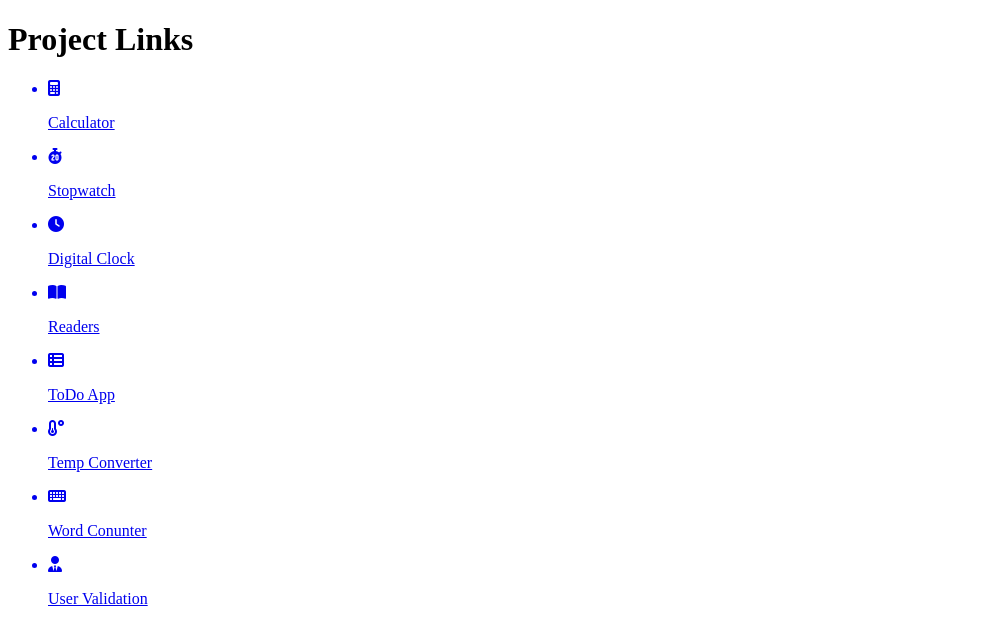
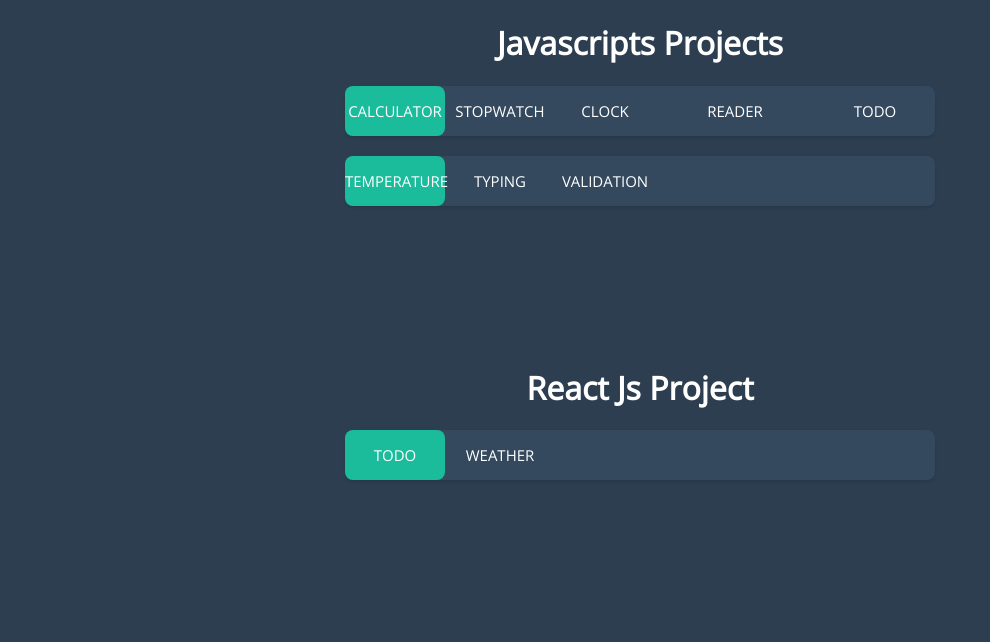
Before and after one commit to ankitbhurji/Projects, a plain HTML site: page all_project/index.html in a window 1280 px wide. Shown: the whole page, without its empty margins (0-990 px from the left). Drawn offline with nearby package versions, Linux system fonts and the light colour scheme.

Commit message:
Update index.html

```diff
--- a/all_project/index.html
+++ b/all_project/index.html
@@ -1,34 +1,48 @@
 <!DOCTYPE html>
-<html lang="en">
-<head>
-    <meta charset="UTF-8">
-    <meta http-equiv="X-UA-Compatible" content="IE=edge">
-    <meta name="viewport" content="width=device-width, initial-scale=1.0">
-    <title>MY PROJECTS</title>
-    <link rel="stylesheet" href="index.css">
-</head>
-<body>
-    <div class="container">
-        <div class="row heading">
-            <div class="col">
-                <h1>Project Links</h1>
-            </div>
-        </div>
-        <div class="row icon_list">
-            <ul class="list">
-                <a href="https://ankitbhurji.github.io/calculator/project_1/"><li class=""><i class="fa-solid fa-calculator calculator"></i><p>Calculator</p></li></a>
-                <a href="https://ankitbhurji.github.io/stopwatch/project_2/"><li class=""><i class="fa-solid fa-stopwatch-20 stop_watch"></i><p>Stopwatch</p></li></a>
-                <a href="https://ankitbhurji.github.io/clock/project_3/"><li class=""><i class="fa-solid fa-clock digital_clock"></i><p>Digital Clock</p></li></a>
-                <a href="https://ankitbhurji.github.io/ColorMode/Project_7/"><li class=""><i class="fa-solid fa-book-open color_switch"></i><p>Readers</p></li></a>
-                <a href="https://ankitbhurji.github.io/ToDo/project_6/"><li class=""><i class="fa-solid fa-table-list todo"></i><p>ToDo App</p></li></a>
-                <a href="https://ankitbhurji.github.io/tempconverter/project_4/"><li class=""><i class="fa-solid fa-temperature-low temp_converter"></i><p>Temp Converter</p></li></a>
-                <a href="https://ankitbhurji.github.io/WordCounter/project_5/"><li class=""><i class="fa-solid fa-keyboard word_counter"></i><p>Word Conunter</p></li></a>
-                <a href="https://ankitbhurji.github.io/FormValidation/project_8/"><li class=""><i class="fa-solid fa-user-tie user_validation"></i><p>User Validation</p></li></a>
-            </ul>
-        </div>
+<html lang="en" dir="ltr">
+  <head>
+    <meta charset="utf-8">
+    <title>Navbar Menu Hover Effect</title>
+    <link rel="stylesheet" href="style.css">
+  </head>
+  <body>
+    <div>
+      <div>
+        <h1 style="text-align: center; color: white;">Javascripts Projects</h1>
+        <nav>
+          <a href="https://ankitbhurji.github.io/calculator/project_1/">calculator</a>
+          <a href="https://ankitbhurji.github.io/stopwatch/project_2/">stopwatch</a>
+          <a href="https://ankitbhurji.github.io/clock/project_3/">clock</a>
+          <a href="https://ankitbhurji.github.io/ColorMode/Project_7/">reader</a>
+          <a href="https://ankitbhurji.github.io/ToDo/project_6/">todo</a>
+          <div class="animation start-home"></div>
+        </nav>
+      </div>
 
+      <div>
+        <nav>
+          <a href="https://ankitbhurji.github.io/tempconverter/project_4/">temperature</a>
+          <a href="https://ankitbhurji.github.io/WordCounter/project_5/">typing</a>
+          <a href="https://ankitbhurji.github.io/FormValidation/project_8/">validation</a>
+          <!-- <a href="#">Portfolio</a>
+          <a href="#">Contact</a> -->
+          <div class="animation start-home"></div>
+        </nav>
+      </div>
+
+      <div>
+        <h1 style="text-align: center; margin-top: 10rem; color: white;">React Js Project</h1>
+        <nav>
+          <a href="https://ankitbhurji.github.io/React_todo/">todo</a>
+          <a href="https://ankitbhurji.github.io/React_Weather/">weather</a>
+          <!-- <a href="#">Blog</a>
+          <a href="#">Portfolio</a>
+          <a href="#">Contact</a> -->
+          <div class="animation start-home"></div>
+        </nav>
+      </div>
     </div>
 
-</body>
-<script src="https://kit.fontawesome.com/733e94c8b3.js" crossorigin="anonymous"></script>
+
+  </body>
 </html>
```
